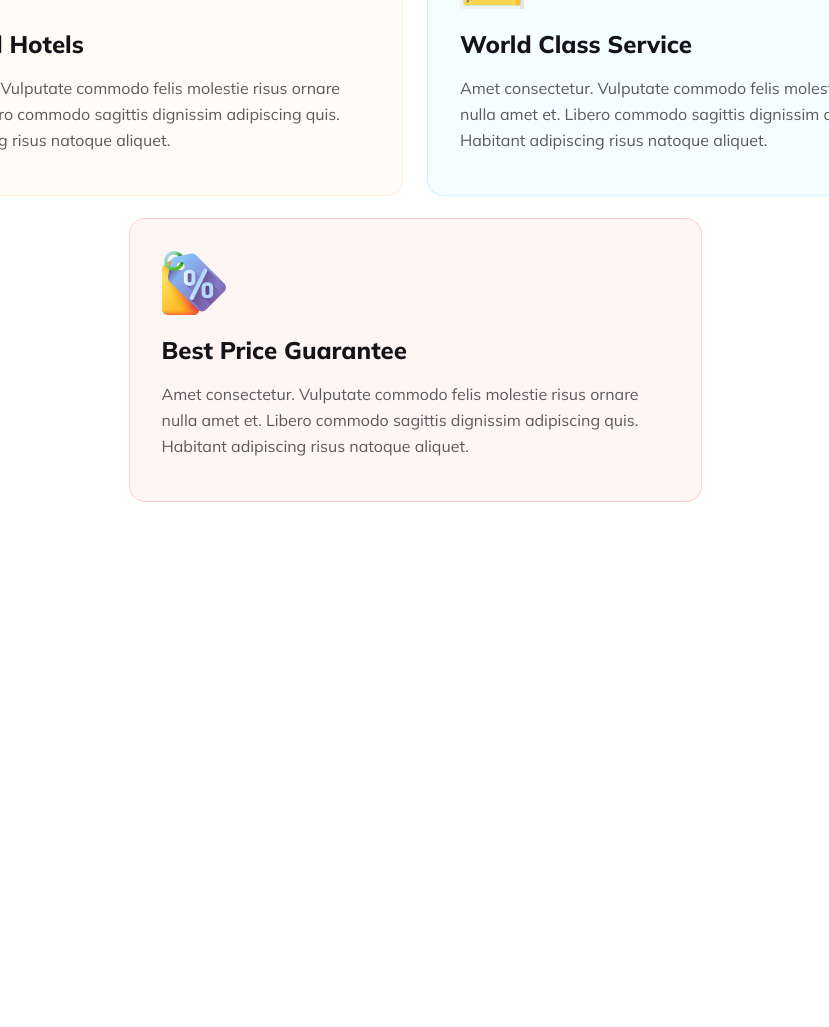
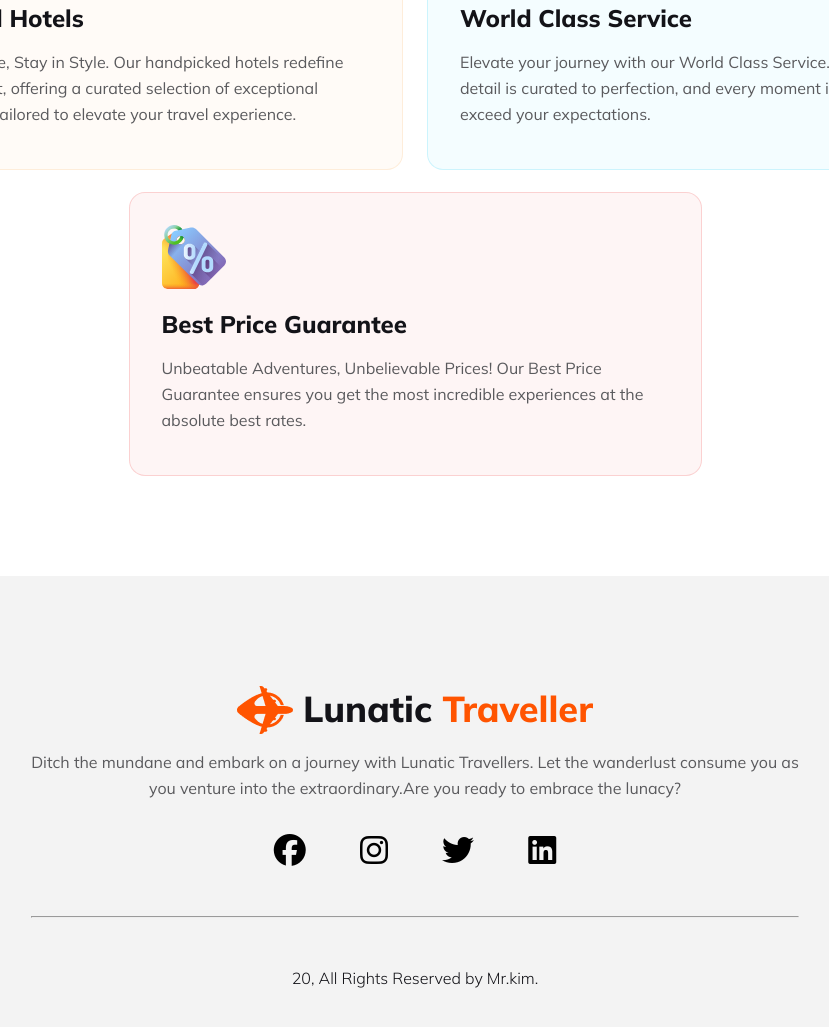
Before and after one commit to Mostakim3157/B9A2, a plain HTML site: page index.html in a window 1280 px wide. Shown: the part 1161-2188 px from the top of the page, without its empty margins (225-1054 px from the left). Before the commit the page ends 1663 px from the top, so only its background shows below. Drawn offline with Linux system fonts and the light colour scheme.

Commit message:
footer added

```diff
--- a/css/style.css
+++ b/css/style.css
@@ -7,17 +7,17 @@
   font-family: "Mulish", sans-serif;
 }
 
-.btn-primary{
+.btn-primary {
   background-color: #ff5400;
   border: none;
   color: white;
 }
 
-.btn-primary:hover{
+.btn-primary:hover {
   background-color: white;
   border: 2px solid #ff5400;
   color: #ff5400;
-    transition: .5s;
+  transition: 0.5s;
 }
 
 #primary-color {
@@ -79,39 +79,34 @@ nav {
   margin-left: 44px;
 }
 
-
 /* banner starts */
 
-
-
 /* main section starts */
-main{
+main {
   max-width: 1170px;
   margin: 0 auto;
 }
 
 /* popular tours starts*/
 
-.popular-tours-container{
+.popular-tours-container {
   display: flex;
   justify-content: space-between;
   margin-top: 100px;
-
 }
-.popular-tours-text{
+.popular-tours-text {
   width: 40%;
 }
 
-.popular-tours-img{
+.popular-tours-img {
   width: 50%;
 }
-
 
 .popular-tours-text-h3 {
   color: #131318;
   font-size: 40px;
   font-weight: 800;
-  margin-bottom:24px;
+  margin-bottom: 24px;
 }
 
 .popular-tours-text-p1,
@@ -121,22 +116,20 @@ main{
   font-size: 1rem;
   font-weight: 400;
   line-height: 26px;
-  margin-bottom:24px;
+  margin-bottom: 24px;
 }
 
-.popular-tours-text-ul{
+.popular-tours-text-ul {
   margin-left: 15px;
 }
 
-.popular-tours-text-btn{
+.popular-tours-text-btn {
   text-align: center;
   font-size: 1.25rem;
   font-weight: 800;
-padding: 15px 35px ;
+  padding: 15px 35px;
   border-radius: 8px;
 }
-
-
 
 /* choose us starts */
 
@@ -205,3 +198,51 @@ border-radius: 8px;
   border: 1px solid rgba(233, 68, 68, 0.2);
   background: rgba(233, 68, 68, 0.05);
 }
+
+/* footer starts */
+
+footer {
+  text-align: center;
+  height: 500px;
+  background: rgba(19, 19, 24, 0.05);
+  margin-top: 100px;
+}
+#footer-name {
+  justify-content: center;
+  width: 100%;
+  padding-top: 110px;
+}
+
+.footer-discription {
+  color: #5a5a5d;
+  font-size: 1rem;
+  font-weight: 400;
+  line-height: 26px;
+  width: 60%;
+  margin: 0 auto;
+  padding-top: 15px;
+}
+
+.footer-icon {
+  margin: 33px 0px 50px 0px;
+
+}
+
+.footer-icon i{
+  padding: 0px 25px;
+  font-size: 2rem;
+}
+
+.footer-hr {
+  color: rgba(48, 48, 118, 0.1);
+  width: 60%;
+  height: 1px;
+  margin: 0 auto;
+}
+
+.copy-right {
+  color: #131318;
+  font-size: 1rem;
+  font-weight: 300;
+  margin-top: 50px;
+}
--- a/index.html
+++ b/index.html
@@ -38,28 +38,23 @@
             </div>
             <i class="fa-solid fa-bars" id="hide"></i>
         </nav>
-        <section class="banner" >
+        <section class="banner">
 
         </section>
     </header>
 
     <main>
-        <section class="popular-tours" >
-            <div class="popular-tours-container" >
+        <section class="popular-tours">
+            <div class="popular-tours-container">
                 <div class="popular-tours-text">
                     <h3 class="popular-tours-text-h3">Our Popular Tours</h3>
-                    <p class="popular-tours-text-p1">Dolor sit amet consectetur. Diam volutpat neque habitasse pharetra
-                        odio sit massa. Sodales dictumst nec nibh pellentesque.</p>
+                    <p class="popular-tours-text-p1">Discover the World's Wonders: Dive into our Popular Tours, a curated collection of unforgettable journeys that have captured the hearts of fellow explorers.</p>
                     <ul class="popular-tours-text-ul">
-                        <li>Tempus euismod lacus mauris dignissim quis in ultrices. Magna nullam odio neque diam. Sociis
-                            erat at .</li>
-                        <li>Adipiscing ornare pellentesque mauris volutpat tortor vitae platea porta lacus. Lectus
-                            suspendisse nullam.</li>
-                        <li> Accumsan eget et turpis praesent lorem egestas enim elit bibendum. Risus at in.</li>
+                        <li>Embark on a captivating journey through ancient wonders and mystical landscapes. </li>
+                        <li>For thrill-seekers and adventure enthusiasts, this tour is a heart-pounding escapade into the great outdoors.</li>
+                        <li> Indulge your taste buds in a culinary journey around the world. This tour is a gastronomic odyssey.</li>
                     </ul>
-                    <p class="popular-tours-text-p2">Amet consectetur. Vulputate commodo felis molestie risus
-                        ornare nulla amet et. Libero commodo sagittis dignissim adipiscing quis. Habitant adipiscing
-                        risus natoque aliquet. Id bibendum nunc senectus semper tincidunt. </p>
+                    <p class="popular-tours-text-p2"> From breathtaking landscapes to culturally rich experiences, these tours are tried, tested, and loved by our globetrotting community. Join the adventure of a lifetime!</p>
                     <button class="popular-tours-text-btn btn-primary">Read More</button>
 
 
@@ -67,30 +62,49 @@
                 <img src="Images/Rectangle 4.png" alt="" class="popular-tours-img">
             </div>
         </section>
-        <section class="choose-us" >
+        <section class="choose-us">
             <h3 class="choose-us-head">Why Choose Us</h3>
-            <p class="choose-us-discription">Dolor sit amet consectetur. Diam volutpat neque habitasse pharetra odio sit massa. Sodales dictumst nec nibh pellentesque.</p>
+            <p class="choose-us-discription">Embark on a journey beyond the ordinary – Choose Lunatic Travellers for an unparalleled experience.</p>
             <div class="choose-us-box-1-2">
                 <div class="choose-us-box-1">
                     <img src="Images/hotel 1.svg" alt="" class="us-box-img">
                     <h3 class="us-box-h3">Handpicked Hotels</h3>
-                    <p class="us-box-p">Amet consectetur. Vulputate commodo felis molestie risus  ornare nulla amet et. Libero commodo sagittis dignissim adipiscing quis. Habitant adipiscing risus natoque aliquet. </p>
+                    <p class="us-box-p">Indulge in Elegance, Stay in Style. Our handpicked hotels redefine luxury and comfort, offering a curated selection of exceptional accommodations tailored to elevate your travel experience.
+                    </p>
                 </div>
                 <div class="choose-us-box-2">
                     <img src="Images/map 1.svg" alt="" class="us-box-img">
                     <h3 class="us-box-h3">World Class Service</h3>
-                    <p class="us-box-p">Amet consectetur. Vulputate commodo felis molestie risus  ornare nulla amet et. Libero commodo sagittis dignissim adipiscing quis. Habitant adipiscing risus natoque aliquet. </p>
+                    <p class="us-box-p">Elevate your journey with our World Class Service. Where every detail is curated to perfection, and every moment is designed to exceed your expectations.
+                    </p>
                 </div>
             </div>
             <div class="choose-us-box-3">
                 <img src="Images/price-tag 1.svg" alt="" class="us-box-img">
-                    <h3 class="us-box-h3">Best Price Guarantee</h3>
-                    <p class="us-box-p">Amet consectetur. Vulputate commodo felis molestie risus  ornare nulla amet et. Libero commodo sagittis dignissim adipiscing quis. Habitant adipiscing risus natoque aliquet. </p>
+                <h3 class="us-box-h3">Best Price Guarantee</h3>
+                <p class="us-box-p">Unbeatable Adventures, Unbelievable Prices! Our Best Price Guarantee ensures you get the most incredible experiences at the absolute best rates. </p>
             </div>
         </section>
     </main>
 
-    <footer></footer>
+    <footer>
+        <div class="website-name" id="footer-name">
+            <img src="Images/Group 40071 (2).png" alt="" class="website-logo">
+            <h3 class="website-name-h3">Lunatic <span id="primary-color">Traveller</span></h3>
+        </div>
+        <p class="footer-discription">
+            Ditch the mundane and embark on a journey with Lunatic Travellers. Let the wanderlust consume you as you venture into the extraordinary.Are you ready to embrace the lunacy?
+        </p>
+        <div class="footer-icon">
+            <i class="fa-brands fa-facebook"></i>
+            <i class="fa-brands fa-instagram"></i>
+            <i class="fa-brands fa-twitter"></i>
+            <i class="fa-brands fa-linkedin"></i>
+        </div>
+        <hr class="footer-hr">
+        <p class="copy-right">20, All Rights Reserved by Mr.kim.</p>
+
+    </footer>
 </body>
 
 </html>
```
Lines whose indentation alone changed are shown as unchanged.
